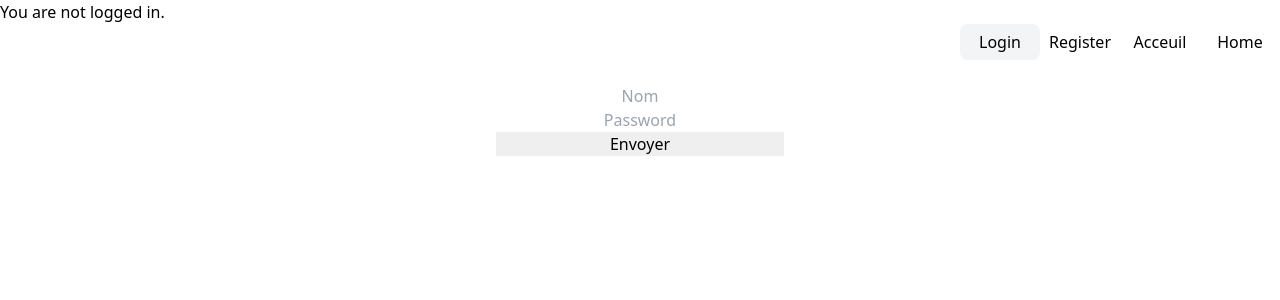
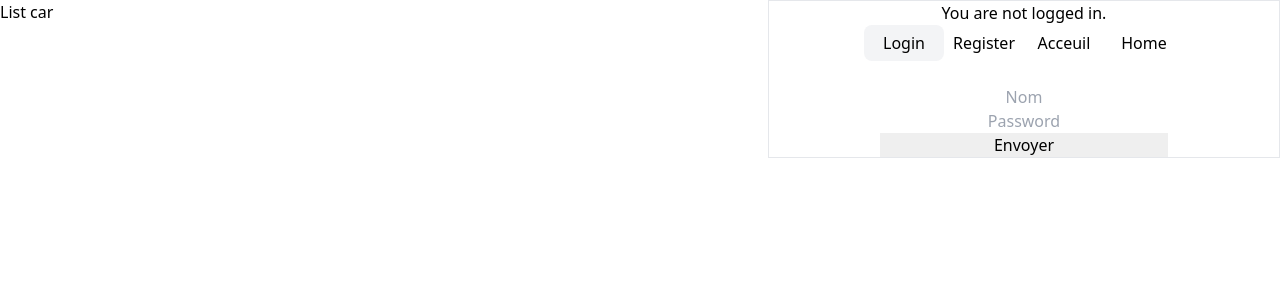
Before and after one commit to ratovoson81/react-car-post, a React (Create React App) app in the folder frontend/: page / in a window 1280 px wide. Shown: the top 300 px of the page. Built offline with nearby package versions, Linux system fonts and the light colour scheme.

Commit message:
display home

```diff
--- a/frontend/src/components/AuthButton.tsx
+++ b/frontend/src/components/AuthButton.tsx
@@ -7,7 +7,7 @@ export function AuthButton() {
   let auth = useAuth() as authType;
 
   return auth.user ? (
-    <p>
+    <p className="flex justify-center">
       Welcome! <span>🔥</span>
       <button
         onClick={() => {
@@ -18,6 +18,6 @@ export function AuthButton() {
       </button>
     </p>
   ) : (
-    <p>You are not logged in.</p>
+    <p className="flex justify-center">You are not logged in.</p>
   );
 }
--- /dev/null
+++ b/frontend/src/components/car/ListCar.tsx
@@ -0,0 +1,5 @@
+const ListCar = () => {
+  return <div className="">List car</div>;
+};
+
+export default ListCar;
--- a/frontend/src/layout/LoginPage.tsx
+++ b/frontend/src/layout/LoginPage.tsx
@@ -8,7 +8,7 @@ type props = {
 
 const LoginPage: React.FC<props> = ({ children }) => {
   return (
-    <div className="md:container md:mx-auto flex flex-col justify-center">
+    <div className="flex flex-col justify-center border">
       <AuthButton />
       <NavBar />
       <br />
--- a/frontend/src/pages/App.tsx
+++ b/frontend/src/pages/App.tsx
@@ -7,12 +7,17 @@ import ProvideAuth from "../router/ProvideAuth";
 import LoginPage from "../layout/LoginPage";
 import PrivatePage from "../layout/PrivatePage";
 import Home from "../components/Home";
+import ListCar from "../components/car/ListCar";
 
 export default function App() {
   return (
     <ProvideAuth>
+      <div className="flex flex-row">
+        <div className=" w-3/5">
+          <ListCar />
+        </div>
+        <div className="w-2/5 ">
           <Router>
-        <div>
             <Switch>
               <AppRoute exact path="/" layout={LoginPage} component={Login} />
               <AppRoute
@@ -25,10 +30,15 @@ export default function App() {
                 layout={PrivatePage}
                 component={Acceuil}
               />
-            <PrivateRoute path="/home" layout={PrivatePage} component={Home} />
+              <PrivateRoute
+                path="/home"
+                layout={PrivatePage}
+                component={Home}
+              />
             </Switch>
+          </Router>
         </div>
-      </Router>
+      </div>
     </ProvideAuth>
   );
 }
--- a/frontend/src/router/NavBar.tsx
+++ b/frontend/src/router/NavBar.tsx
@@ -13,7 +13,7 @@ const active = classNames(item, "bg-gray-100", "rounded-lg");
 
 export default function NavBar() {
   return (
-    <ul className="flex justify-end">
+    <ul className="flex justify-center">
       <li className={active}>
         <Link to="/">Login</Link>
       </li>
```
Also changed, not shown: 1 other file (tests, documents, lock files or other folders). Lines whose indentation alone changed are shown as unchanged.
